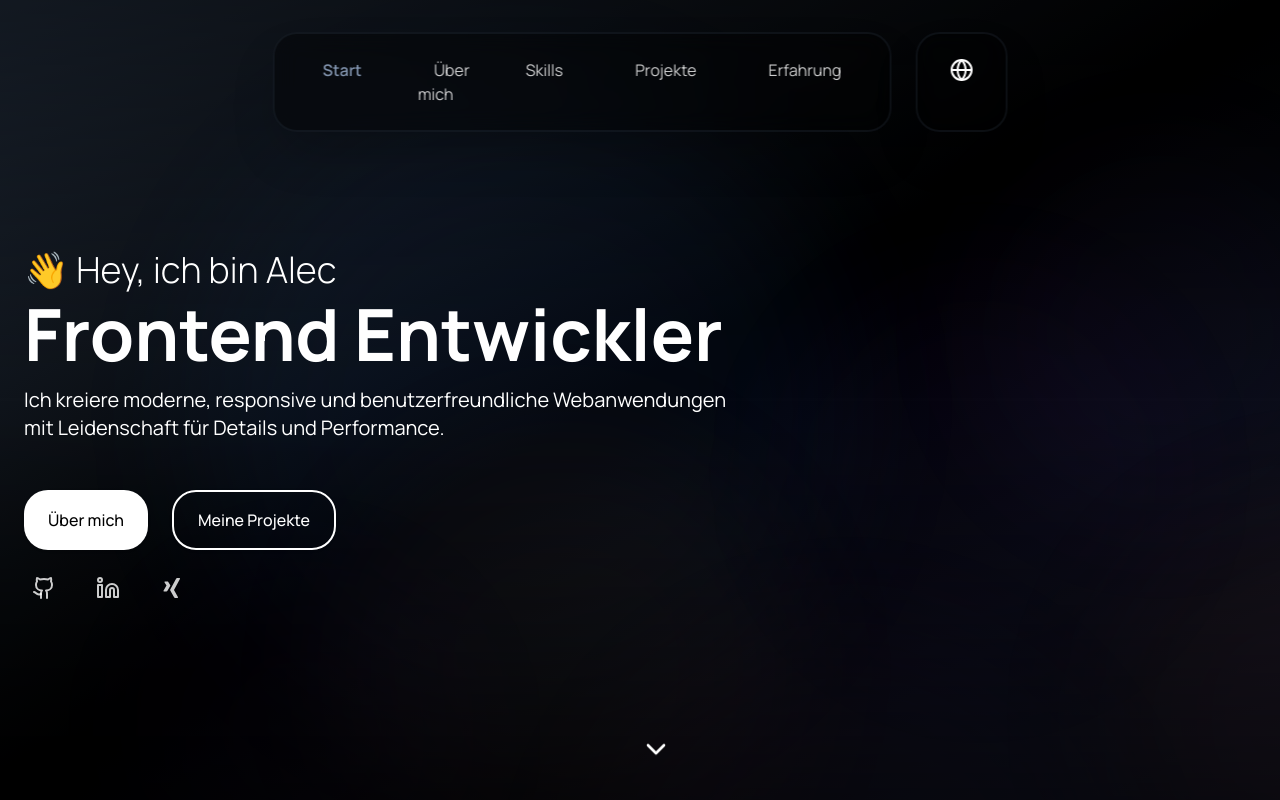
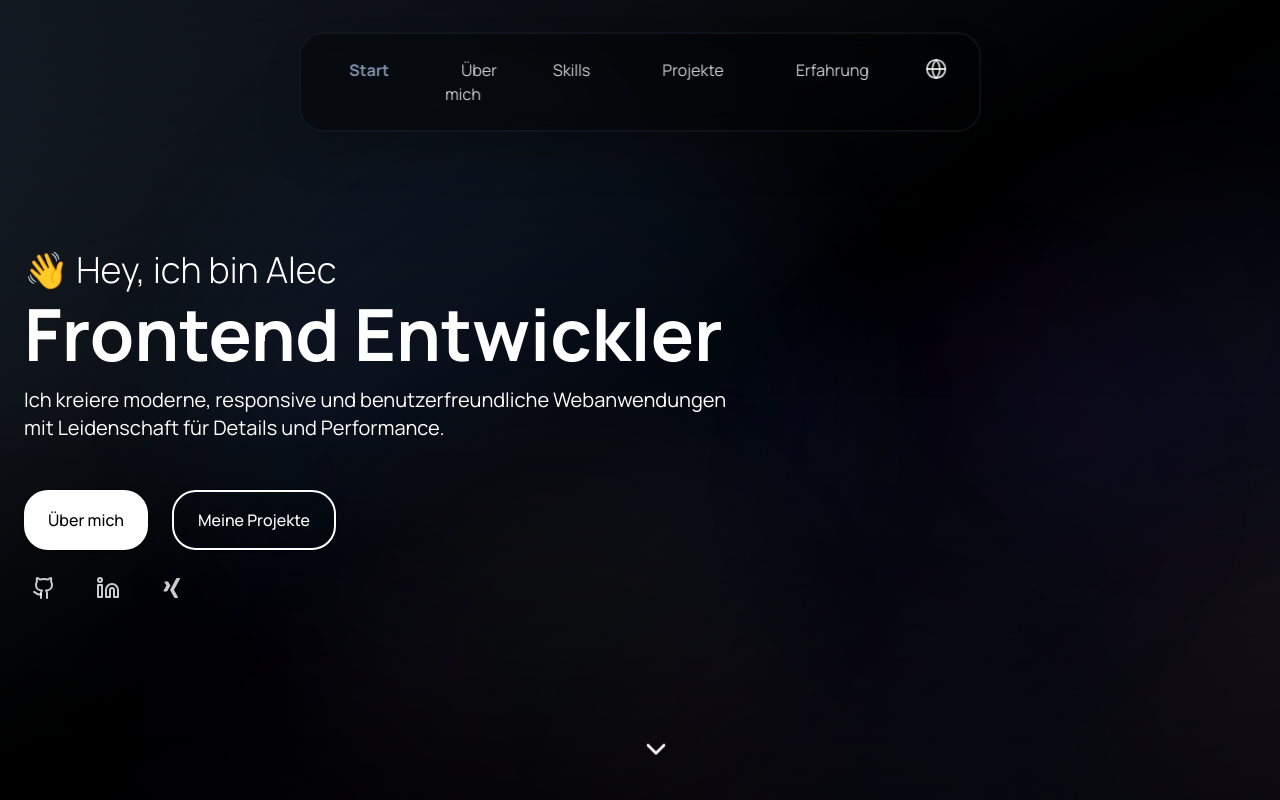
Before and after one commit to aleczinn/alec-portfolio, a Vue app: page / in a window 1280 px wide. Shown: the top 800 px of the page. Built offline with nearby package versions, Linux system fonts and the light colour scheme.

Commit message:
adjust header styling

```diff
--- a/src/components/p-header/p-header.vue
+++ b/src/components/p-header/p-header.vue
@@ -4,18 +4,19 @@
             <ul class="flex space-x-10">
                 <li v-for="(item, index) in navItems" :key="index">
                     <a :href="`#${item.id}`"
-                       :class="['px-4 py-2 transition-all duration-300', activeSection === item.id ? 'text-new-light font-semibold' : 'text-white/80 hover:text-white font-normal']">
+                       :class="['px-4 py-2 transition-all duration-300', activeSection === item.id ? 'text-new-light font-bold' : 'text-white/80 hover:text-white font-normal']">
                         {{ item.name }}
+                    </a>
+                </li>
+
+                <li>
+                    <a @click="handleToggleLanguage"
+                       class="p-0 transition-all duration-300 text-white/80 hover:text-white hover:cursor-pointer">
+                        <component :is="GlobeIcon" class="w-[1.375rem] h-[1.375rem]"/>
                     </a>
                 </li>
             </ul>
         </nav>
-
-        <div
-            class="backdrop-blur-md bg-black/40 border-2 border-new/20 rounded-3xl px-8 py-6 shadow-2xl hover:cursor-pointer hover:text-new-light"
-            @click="handleToggleLanguage">
-            <component :is="GlobeIcon" class="w-6 h-6"/>
-        </div>
     </header>
 </template>
 
```
